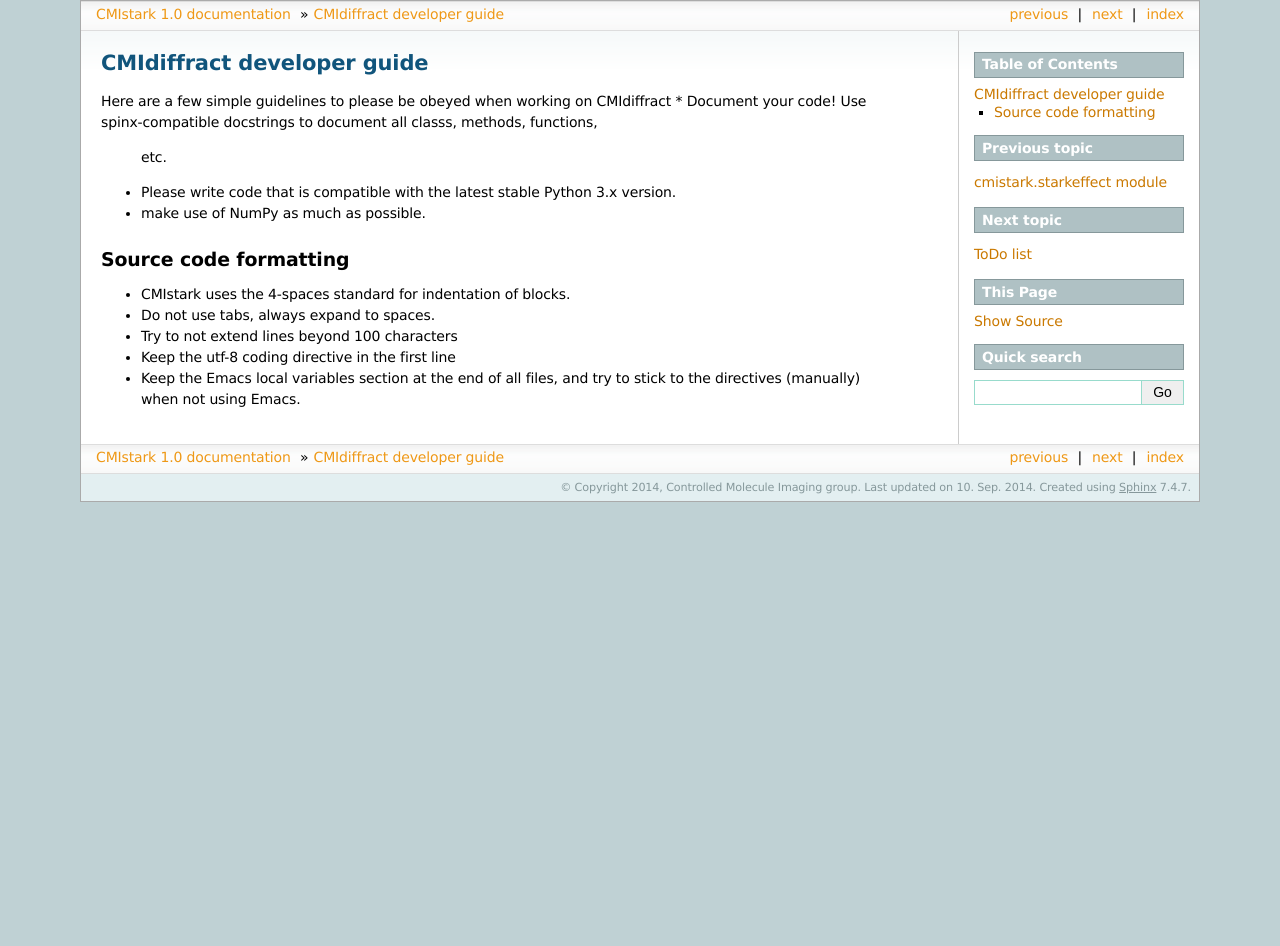
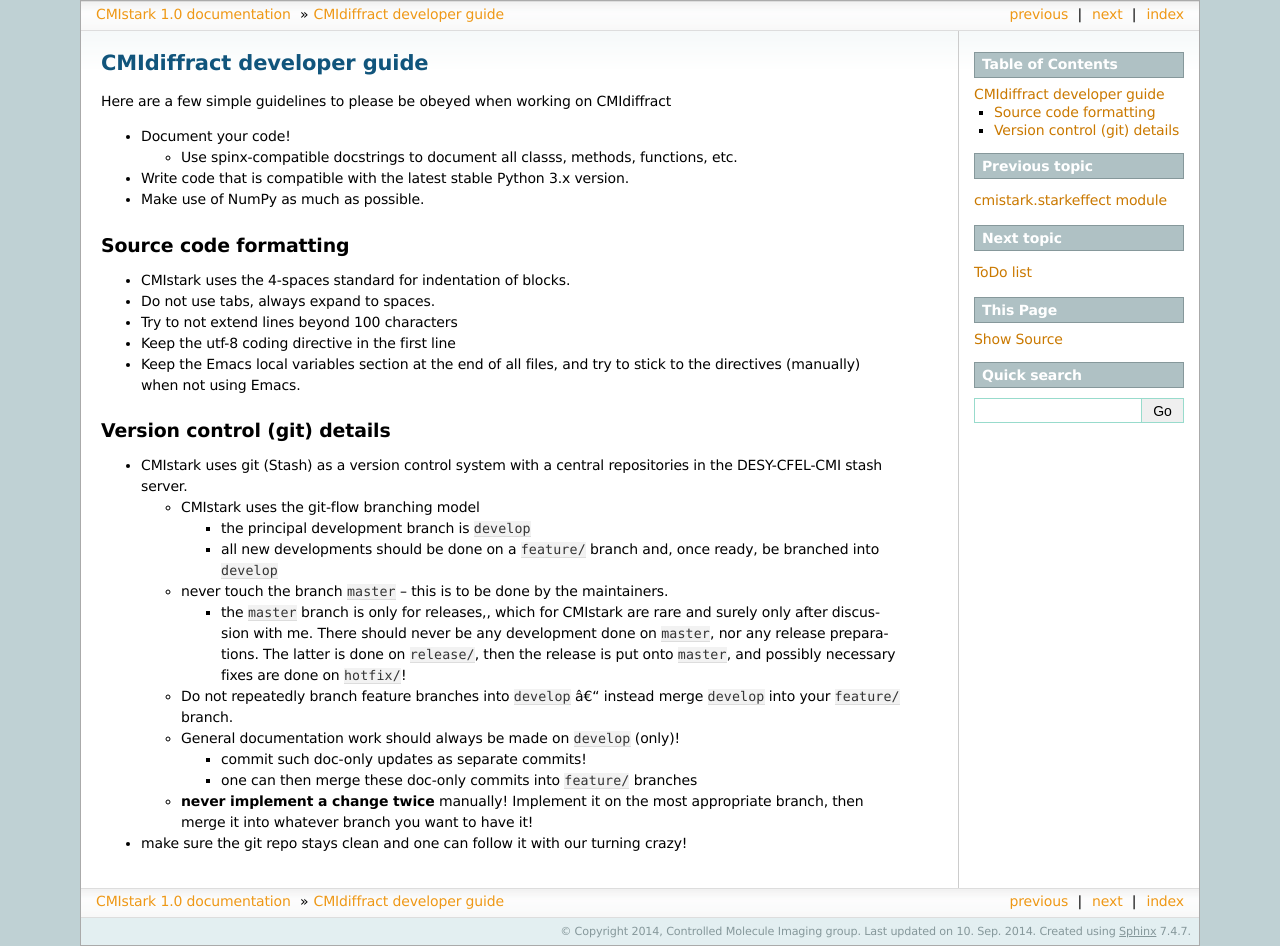
Before and after one commit to CFEL-CMI/cmistark, a Sphinx documentation site: the page built from doc/developer-guide.rst, in a window 1280 px wide. Built offline with Sphinx 7.4.7, drawn with Linux system fonts in a browser that asks for light colours; before the commit the page ends 900 px from its top, so only the background shows below that.

Commit message:
describe more guidelines in develop guide

```diff
--- a/doc/developer-guide.rst
+++ b/doc/developer-guide.rst
@@ -2,10 +2,14 @@
 ===========================
 
 Here are a few simple guidelines to please be obeyed when working on CMIdiffract
-* Document your code! Use spinx-compatible docstrings to document all classs, methods, functions,
-  etc.
-* Please write code that is compatible with the latest stable Python 3.x version.
-* make use of NumPy as much as possible.
+
+* Document your code!
+
+  * Use spinx-compatible docstrings to document all classs, methods, functions, etc.
+
+* Write code that is compatible with the latest stable Python 3.x version.
+* Make use of NumPy as much as possible.
+
 
 Source code formatting
 ----------------------
@@ -18,6 +22,38 @@
   (manually) when not using Emacs.
 
 
+Version control (git) details
+-----------------------------
+
+* CMIstark uses git (Stash) as a version control system with a central repositories in the
+  DESY-CFEL-CMI stash server.
+
+  * CMIstark uses the git-flow branching model
+
+    * the principal development branch is ``develop``
+    * all new developments should be done on a ``feature/`` branch and, once ready, be branched into
+      ``develop``
+
+  * never touch the branch ``master`` -- this is to be done by the maintainers.
+
+    * the ``master`` branch is only for releases,, which for CMIstark are rare and surely only after
+      discussion with me. There should never be any development done on ``master``, nor any release
+      preparations. The latter is done on ``release/``, then the release is put onto ``master``, and
+      possibly necessary fixes are done on ``hotfix/``!
+
+  * Do not repeatedly branch feature branches into ``develop`` â€“ instead merge ``develop`` into your
+    ``feature/`` branch.
+  * General documentation work should always be made on ``develop`` (only)!
+
+    * commit such doc-only updates as separate commits!
+    * one can then merge these doc-only commits into ``feature/`` branches
+
+  * **never implement a change twice** manually! Implement it on the most appropriate branch, then merge
+    it into whatever branch you want to have it!
+
+* make sure the git repo stays clean and one can follow it with our turning crazy!
+
+
 .. comment
    Local Variables:
    coding: utf-8
```
